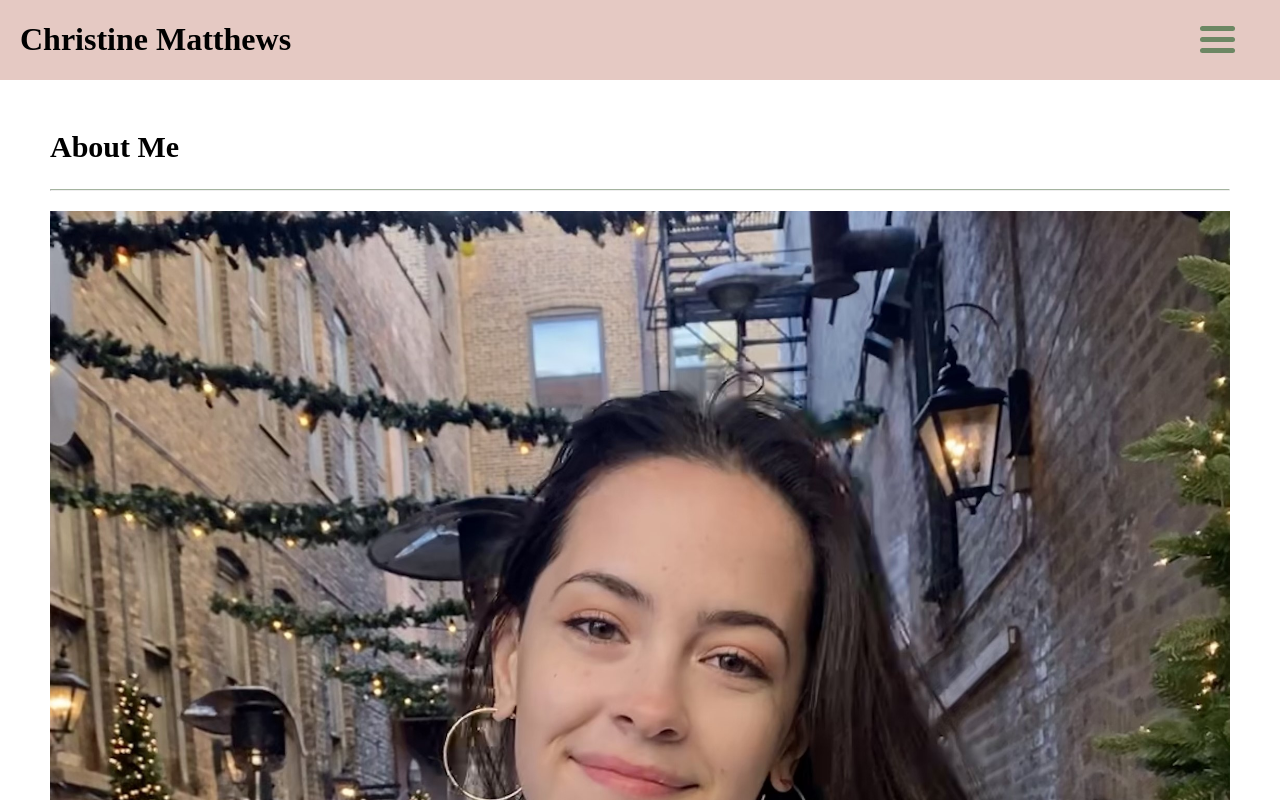
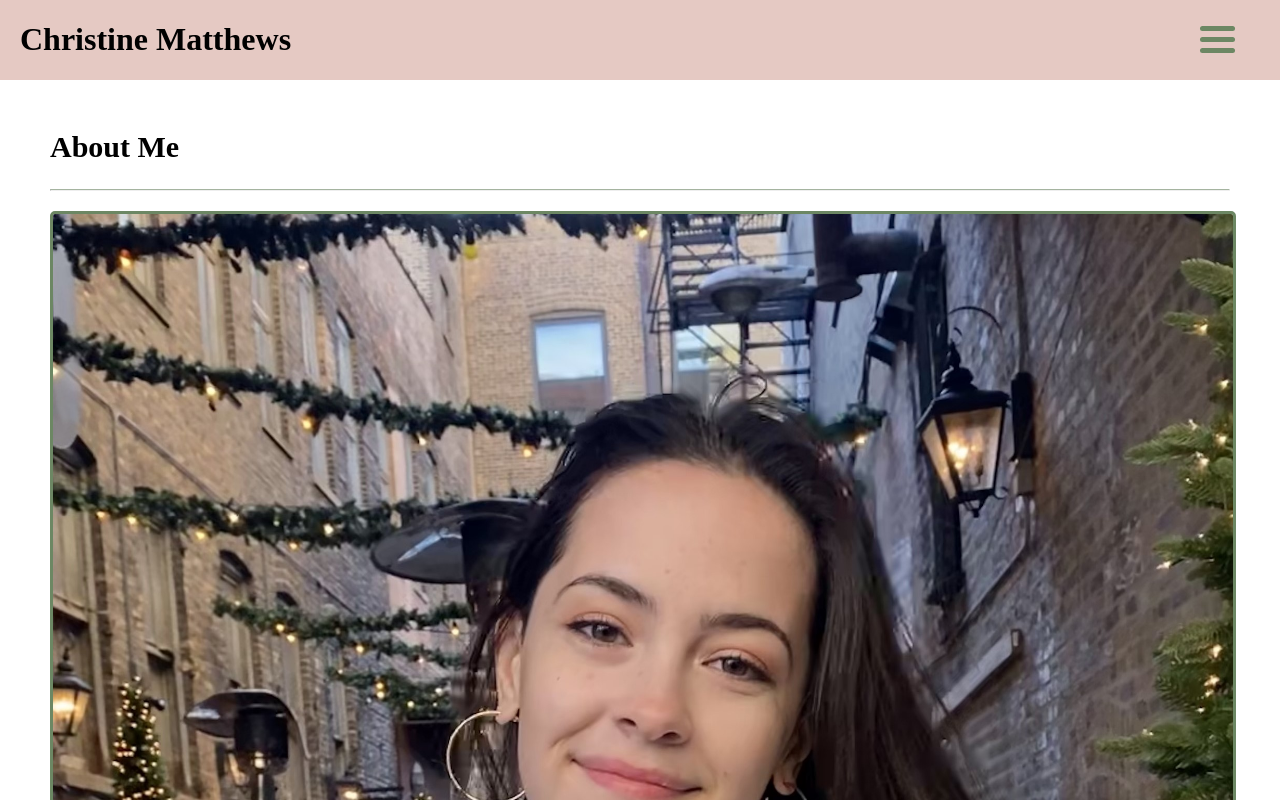
Before and after one commit to cmatthews3212/Portfolio, a React (Vite) app: page / in a window 1280 px wide. Shown: the top 800 px of the page. Built offline with nearby package versions, Linux system fonts and the light colour scheme.

Commit message:
add img border

```diff
--- a/src/App.css
+++ b/src/App.css
@@ -153,6 +153,12 @@ hr {
   font-size: 18px;
 }
 
+/* About */
+.content .imgCont img {
+  border: 3px solid #6c8763;
+  border-radius: 5px;
+}
+
 /* Contact Page */
 
 form {
```
